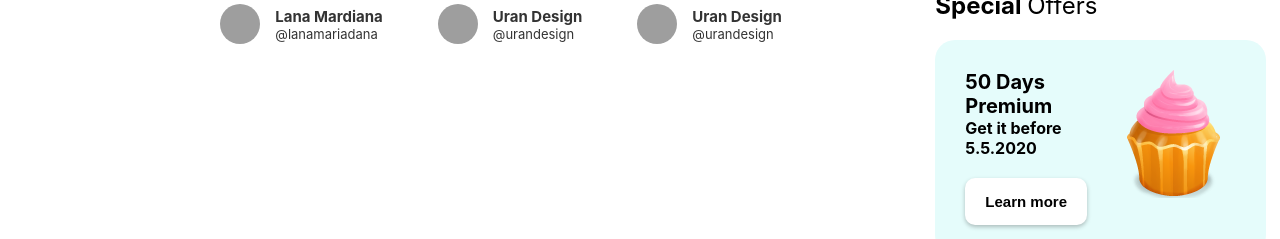
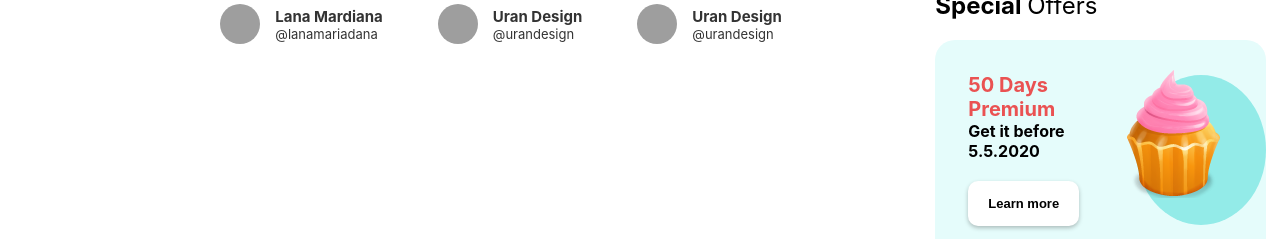
Before and after one commit to sheikhsuleman123/udemy-clone, a React (Create React App) app: page / in a window 1280 px wide. Shown: the part 713-952 px from the top of the page. Built offline with nearby package versions, Linux system fonts and the light colour scheme; grey boxes are pictures that could not be loaded.

Commit message:
styling cupcake complete

```diff
--- a/src/css/App.css
+++ b/src/css/App.css
@@ -221,6 +221,25 @@ input {
     border-radius: 20px;
     overflow: hidden;
 }
+.rightbar .offer .meta{
+    flex: 1;
+    padding: 3px;
+    z-index: 2;
+}
+.rightbar .offer .vector{
+    /* padding-top: 30px; */
+    /* width: 150px; */
+    z-index: 2;
+}
+.rightbar .offer .ring{
+    height: 150px;
+    width: 130px;
+    background: #93ebe8;
+    border-radius: 100%;
+    right: 0px;
+    top: 50%;
+    transform: translateY(-50%);
+}
 .rightbar .offer .meta button{
     background: #fff;
     border: 0px;
@@ -233,3 +252,6 @@ input {
     background: #d24444;
     color: white;
 }
+.section .offer .meta h2{
+    color: #ea5252;
+}
--- a/src/screens/rightbar.jsx
+++ b/src/screens/rightbar.jsx
@@ -104,11 +104,12 @@ for(let i= 0; i < popularCourse.length; i++ ){
                <div className="meta">
                    <h2 className="h1 s20 fontb"> 50 Days Premium  </h2>
                    <span className="h2  fontb"> Get it before 5.5.2020  </span>
-                  <button className="s15 fontb">Learn more</button>
+                  <button className="s13 fontb">Learn more</button>
                </div>
-               <div className="vector">
+               <div className="vector rel">
                     <img src={Cake} alt="" />
                </div>
+               <div className="ring abs"></div>
              </div>
           </div>
 
```
